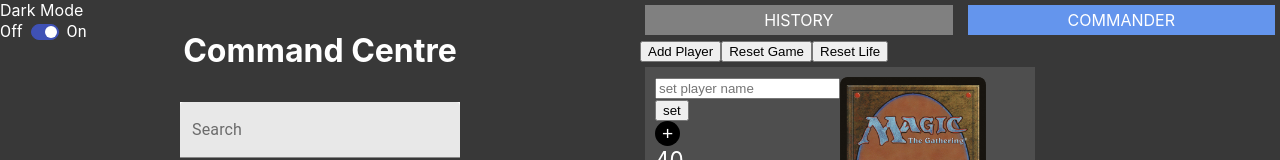
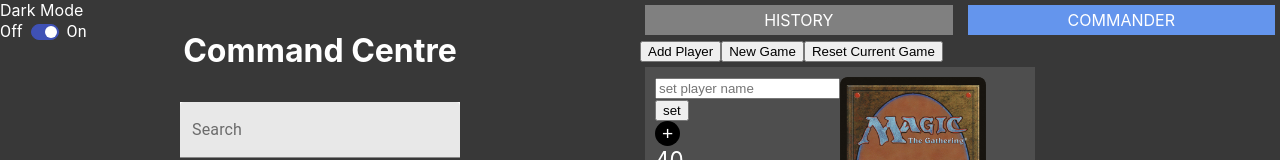
Before and after one commit to markloupetestware/mtgCardSearch, a Next.js app: page / in a window 1280 px wide. Shown: the top 160 px of the page. Built offline with nearby package versions, Linux system fonts and the light colour scheme.

Commit message:
added better names to buttons

```diff
--- a/components/CommanderTab/CommanderTab.tsx
+++ b/components/CommanderTab/CommanderTab.tsx
@@ -62,8 +62,8 @@ const CommanderTab = () => {
   return (
     <>
       <button onClick={handleNewPlayer}>Add Player</button>
-      <button onClick={handleGameReset}>Reset Game</button>
-      <button onClick={handleLifeReset}>Reset Life</button>
+      <button onClick={handleGameReset}>New Game</button>
+      <button onClick={handleLifeReset}>Reset Current Game</button>
       <div className={styles.commanderContainer}>
         {playerData.map((item: any, i: number) => {
           return (
```
